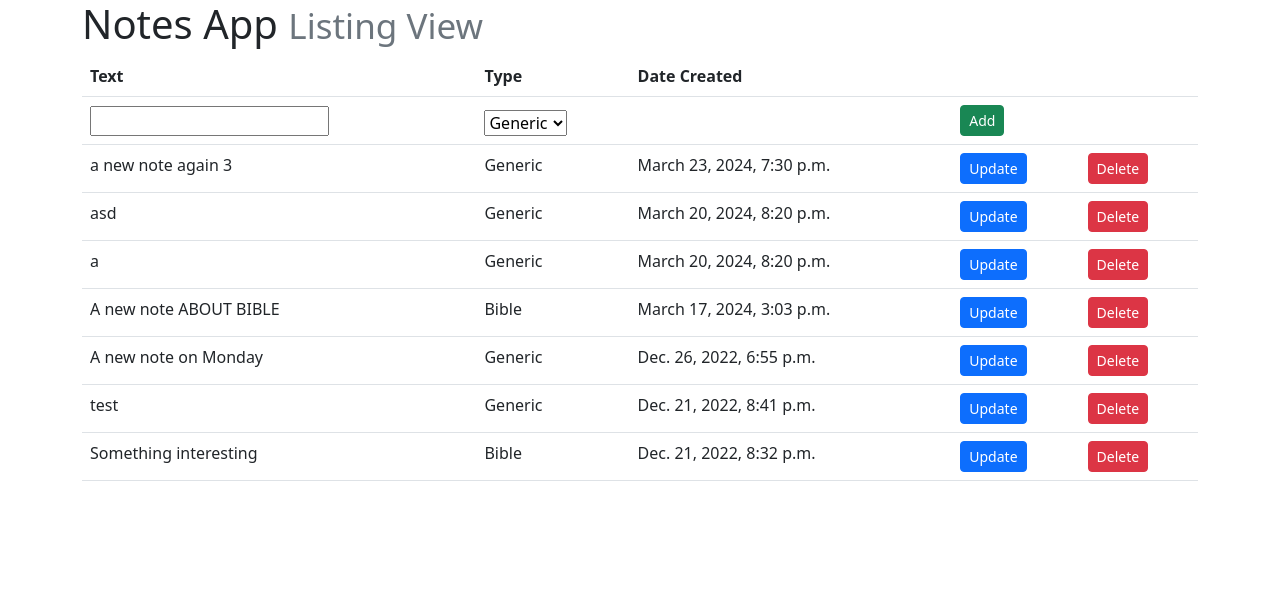
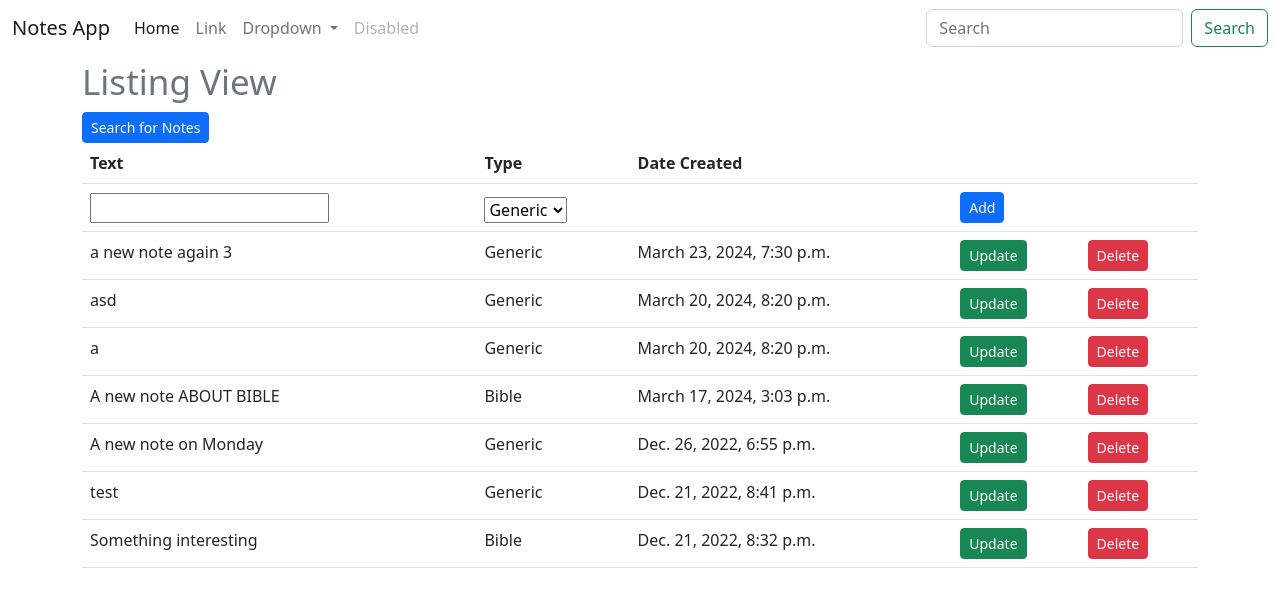
Before and after one commit to dwatersonIO/django-crud-fbv, a Django app: page / in a window 1280 px wide. Shown: the top 607 px of the page. Run offline with Django 4.2, Linux system fonts and the light colour scheme; data comes from the database, SQL or seed files in the repository; both versions use the stored data as it was after the commit.

Commit message:
added search functionality

```diff
--- a/notes/templates/notes/base.html
+++ b/notes/templates/notes/base.html
@@ -11,6 +11,42 @@
         <link rel="stylesheet" href="">
     </head>
     <body>
+      <nav class="navbar navbar-expand-lg bg-body-tertiary">
+        <div class="container-fluid">
+          <a class="navbar-brand" href="#">Notes App</a>
+          <button class="navbar-toggler" type="button" data-bs-toggle="collapse" data-bs-target="#navbarSupportedContent" aria-controls="navbarSupportedContent" aria-expanded="false" aria-label="Toggle navigation">
+            <span class="navbar-toggler-icon"></span>
+          </button>
+          <div class="collapse navbar-collapse" id="navbarSupportedContent">
+            <ul class="navbar-nav me-auto mb-2 mb-lg-0">
+              <li class="nav-item">
+                <a class="nav-link active" aria-current="page" href="#">Home</a>
+              </li>
+              <li class="nav-item">
+                <a class="nav-link" href="#">Link</a>
+              </li>
+              <li class="nav-item dropdown">
+                <a class="nav-link dropdown-toggle" href="#" role="button" data-bs-toggle="dropdown" aria-expanded="false">
+                  Dropdown
+                </a>
+                <ul class="dropdown-menu">
+                  <li><a class="dropdown-item" href="#">Action</a></li>
+                  <li><a class="dropdown-item" href="#">Another action</a></li>
+                  <li><hr class="dropdown-divider"></li>
+                  <li><a class="dropdown-item" href="#">Something else here</a></li>
+                </ul>
+              </li>
+              <li class="nav-item">
+                <a class="nav-link disabled" aria-disabled="true">Disabled</a>
+              </li>
+            </ul>
+            <form class="d-flex" role="search">
+              <input class="form-control me-2" type="search" placeholder="Search" aria-label="Search">
+              <button class="btn btn-outline-success" type="submit">Search</button>
+            </form>
+          </div>
+        </div>
+      </nav>
         {% block content %}{% endblock %}
 
         <script src="https://cdn.jsdelivr.net/npm/bootstrap@5.2.3/dist/js/bootstrap.bundle.min.js" integrity="sha384-kenU1KFdBIe4zVF0s0G1M5b4hcpxyD9F7jL+jjXkk+Q2h455rYXK/7HAuoJl+0I4" crossorigin="anonymous"></script>
--- a/notes/templates/notes/index.html
+++ b/notes/templates/notes/index.html
@@ -3,8 +3,11 @@
 {% block content %}
 
 <div class="container">
-    <h1>Notes App <small class="text-muted">Listing View</small></h1>
+    <h1><small class="text-muted">Listing View</small></h1>
+    <a class="btn btn-sm btn-primary" href="{% url 'search_note' %}">Search for Notes</a>
+
 </div>
+
 
 
 <div class="container">
@@ -25,7 +28,7 @@
                     <th>{{ form.text }}</th>
                     <th>{{ form.type }}</th>
                     <th></th>
-                    <th><input class="btn btn-sm btn-success" value="Add" type="submit" name="Create Note"></th>
+                    <th><input class="btn btn-sm btn-primary" value="Add" type="submit" name="Create Note"></th>
                     <th></th>
                 </tr>
             </form>
@@ -38,7 +41,7 @@
                 <td>{{ note.date_created }}</td>
                 <td>
 
-                    <a class="btn btn-sm btn-primary" href="{% url 'update_note' note.id %}">Update</a>
+                    <a class="btn btn-sm btn-success" href="{% url 'update_note' note.id %}">Update</a>
 
                 </td>
                 <td>
--- a/notes/urls.py
+++ b/notes/urls.py
@@ -4,5 +4,6 @@ from . import views
 urlpatterns = [
 	path('', views.index, name="index"),
 	path('update_note/<str:pk>/', views.update_note, name="update_note"),
+    path('search_note/', views.search_note, name="search_note"),
 	path('delete/<str:pk>/', views.delete_note, name="delete_note"),
 ]
--- a/notes/views.py
+++ b/notes/views.py
@@ -3,8 +3,6 @@ from django.http import HttpResponse
 
 from .models import Note
 from .forms import NoteForm
-
-# Create your views here.
 
 def index(request):
 	notes = Note.objects.all().order_by('-date_created')
@@ -44,3 +42,16 @@ def delete_note(request, pk):
 
 	context = {'note':note}
 	return render(request, 'notes/delete_note.html', context)
+
+def search_note(request):
+	if request.method == "POST":
+		form=NoteForm(request.POST)
+		if form.is_valid():
+			searched=form.cleaned_data["text"]
+			notes = Note.objects.filter(text__contains=searched)
+
+	else:
+		notes = Note.objects.all().order_by('-date_created')
+		form=NoteForm()
+
+	return render(request, 'notes/search_note.html', {"form": form, "notes": notes})
```
Also changed, not shown: notes/templates/notes/search_note.html (added, +53 -0 lines), db.sqlite3.
